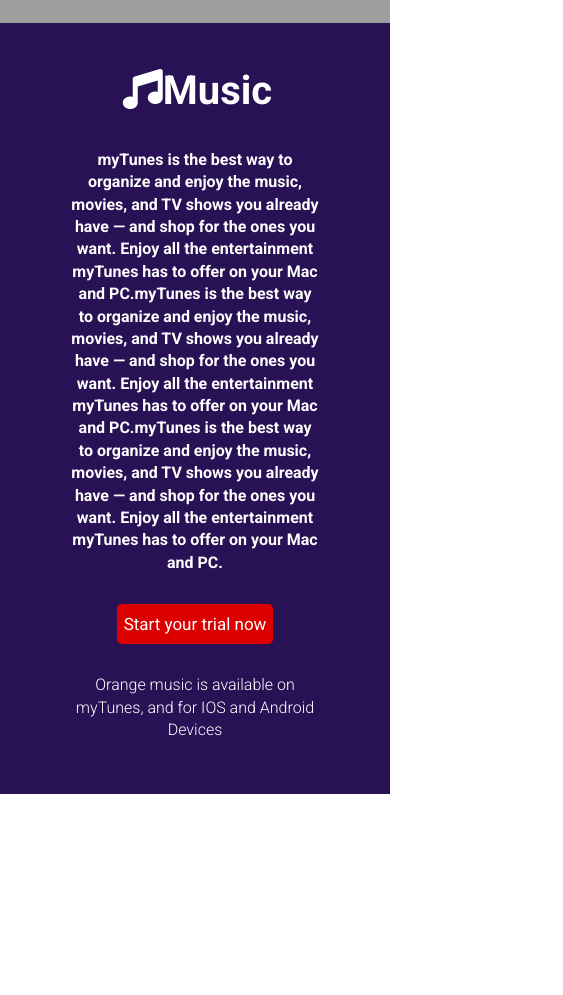
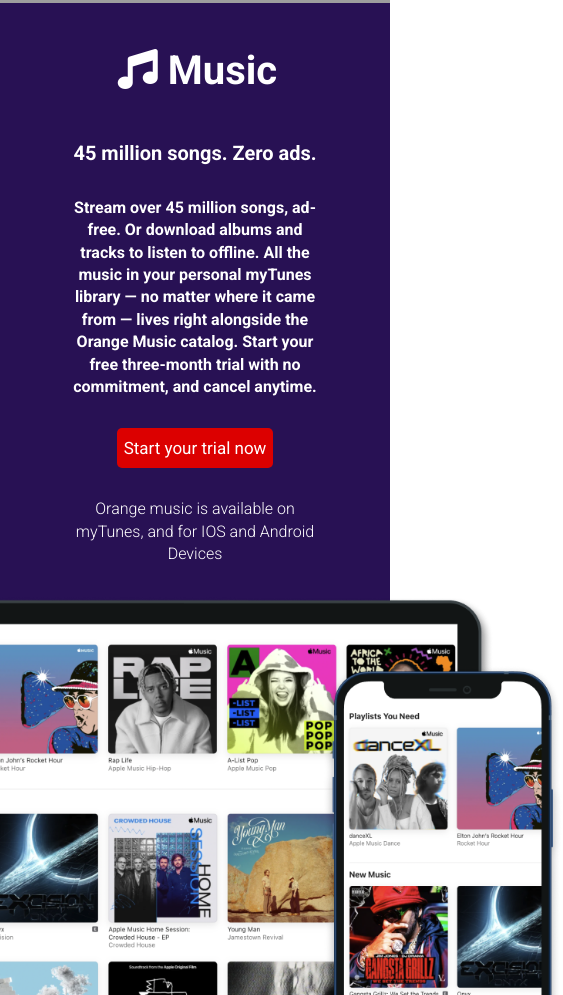
Before and after one commit to WajidUsto/music-website, a plain HTML site: page index.html in a window 390 px wide. Shown: the part 902-1897 px from the top of the page, 563 px wide, since content can reach past the window. Drawn offline with Linux system fonts and the light colour scheme; grey boxes are pictures that could not be loaded.

Commit message:
command added

```diff
--- a/index.html
+++ b/index.html
@@ -34,9 +34,11 @@
     <section class="music-section" id="music">
         <div class="container2">
             <h2 class="head2">
-                <span><i class="fa-solid fa-music"></i>Music</span>
+                <i class="fa-solid fa-music"></i>
+                <span>Music</span>
             </h2>
-            <h4>myTunes is the best way to organize and enjoy the music, movies, and TV shows you already have — and shop for the ones you want. Enjoy all the entertainment myTunes has to offer on your Mac and PC.myTunes is the best way to organize and enjoy the music, movies, and TV shows you already have — and shop for the ones you want. Enjoy all the entertainment myTunes has to offer on your Mac and PC.myTunes is the best way to organize and enjoy the music, movies, and TV shows you already have — and shop for the ones you want. Enjoy all the entertainment myTunes has to offer on your Mac and PC.</h4>
+            <h3>45 million songs. Zero ads.</h3>
+            <h4>Stream over 45 million songs, ad-free. Or download albums and tracks to listen to offline. All the music in your personal myTunes library — no matter where it came from — lives right alongside the Orange Music catalog. Start your free three-month trial with no commitment, and cancel anytime.</h4>
             <button class="trial-btn">
                 Start your trial now
             </button>
--- a/style.css
+++ b/style.css
@@ -97,7 +97,7 @@ p{
     color: white;
 }
 .trial-btn:hover{
-    opacity: 0.5;
+    transform: scale(1.07);
     transition: 0.4s ease-in-out;
 }
 .para2{
@@ -109,6 +109,7 @@ p{
     background-color: var(--purple500);
     color: white;
     padding: 0 20px 0 20px;
+    margin-top: -20px;
 }
 .container2{
     padding: 0 50px 0 50px;
@@ -120,6 +121,15 @@ p{
     gap: 30px;
     justify-content: center;
     align-items: center;
+}
+::-webkit-scrollbar{
+    width: 10px;
+    border-radius: 5px;
+    background-color: rgb (70, 68, 37 /39%);
+
+}
+::-webkit-scrollbar-thumb{
+    background-color: var(--purple600);
 }
 .ipad-img img{
     width: 100%;
@@ -133,8 +143,25 @@ p{
     font-size: 40px;
     cursor: pointer;
 }
+@media (max-width: 1090px) {
+    .ipad-img {
+        width: 44rem;
+        height: 239px;
+    }
+    .ipad-img img{
+        width: 48rem;
+    }
 
+}
 @media (max-width: 926px) {
+    .ipad-img{
+        width: 37rem;
+        height: 200px;
+
+    }
+    .ipad-img img{
+        width: 40rem;
+    }
     nav ul{
         display: none;
     }
@@ -158,6 +185,14 @@ p{
         padding: 20px 100px 0px 100px;
     }
 }
+@media (max-width: 780px) {
+    .ipad-img{
+        width: 44rem;
+    }
+    .ipad-img img{
+        width: 45rem;
+    }
+}
 @media (max-width: 568px) {
     p{
         padding: 20px 50px 0px 50px;
```
